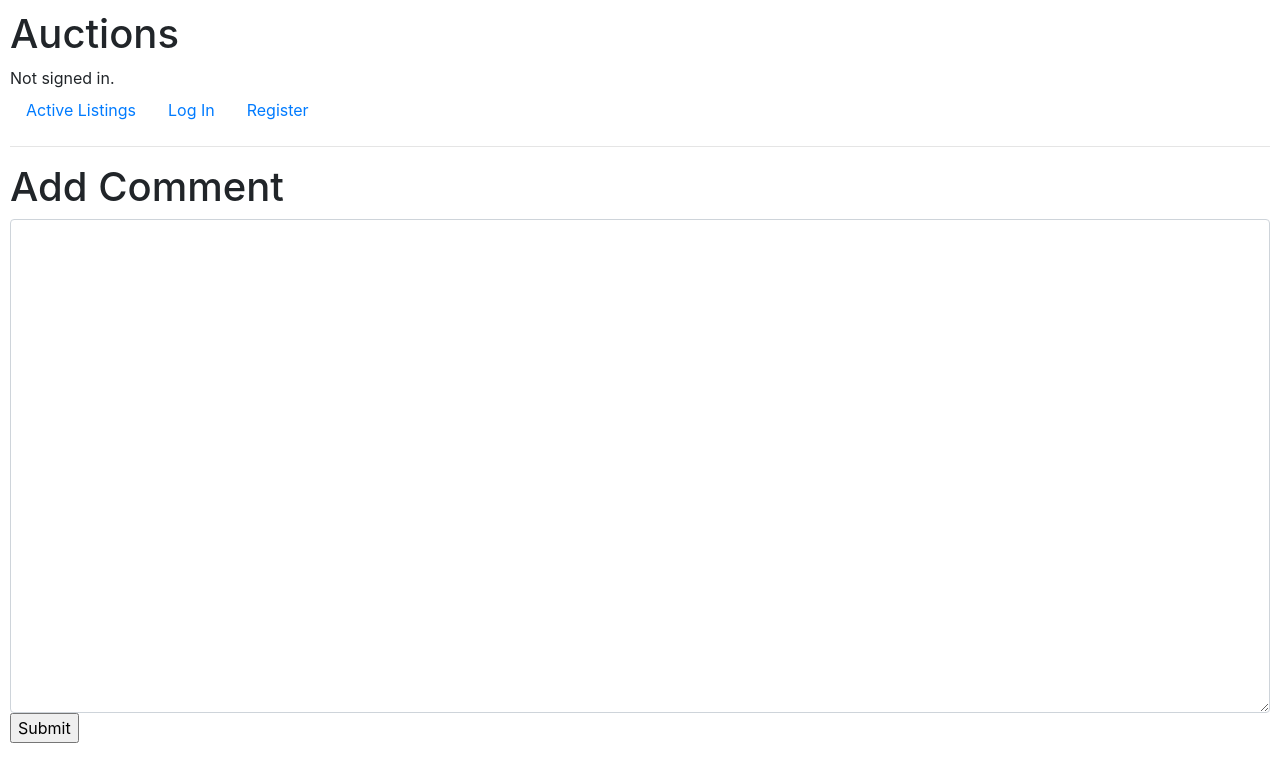
After one commit to hf97/CS50WebProgrammingWithPythonAndJavaScript, a Django app: page /1/comment in a window 1280 px wide. The commit adds this page. Shown: the top 782 px of the page. Run offline with Django 3.2, Linux system fonts and the light colour scheme; some libraries are stand-ins or nearby versions.

Commit message:
Comments finalizado

```diff
--- a/p2_commerce/auctions/models.py
+++ b/p2_commerce/auctions/models.py
@@ -7,6 +7,7 @@ class User(AbstractUser):
 
 class Comment(models.Model):
     user = models.ForeignKey(User, on_delete=models.PROTECT)
+    listing = models.ForeignKey("Listing", on_delete=models.PROTECT, default=0)
     text = models.CharField(max_length=1000)
     # TODO ver se blank esta bem
     date = models.DateTimeField(default=timezone.now, blank=True)
--- a/p2_commerce/auctions/static/auctions/styles.css
+++ b/p2_commerce/auctions/static/auctions/styles.css
@@ -12,3 +12,7 @@ img {
 .container {
     border-style: solid;
 }
+
+.userComment {
+    border-style: solid;
+}
--- /dev/null
+++ b/p2_commerce/auctions/templates/auctions/comment.html
@@ -0,0 +1,11 @@
+{% extends "auctions/layout.html" %}
+
+{% block body %}
+    <h1>Add Comment</h1>
+
+    <form action="{% url 'addComment' listingId %}" method="POST">
+        {% csrf_token %}
+        <textarea class="form-control" rows="20" id="newComment" name="newComment"></textarea>
+        <input type="submit">
+    </form>
+{% endblock %}
--- a/p2_commerce/auctions/urls.py
+++ b/p2_commerce/auctions/urls.py
@@ -15,5 +15,7 @@ urlpatterns = [
     path("<int:listingId>", views.listing, name="listing"),
     path("<str:category>", views.singleCategory, name="singleCategory"),
     path("<int:listingId>/add", views.addWatchlist, name="addWatchlist"),
-    path("<int:listingId>/remove", views.removeWatchlist, name="removeWatchlist")
+    path("<int:listingId>/remove", views.removeWatchlist, name="removeWatchlist"),
+    path("<int:listingId>/comment", views.comment, name="comment"),
+    path("<int:listingId>/addComment", views.addComment, name="addComment")
 ]
--- a/p2_commerce/auctions/views.py
+++ b/p2_commerce/auctions/views.py
@@ -143,7 +143,24 @@ def listing(request, listingId):
         inWL = True
     else:
         inWL = False
+    comments = []
+    for comment in Comment.objects.all():
+        if comment.listing.id == listingId:
+            comments.append(comment)
     return render(request, "auctions/listing.html", {
         "listing": listing,
-        "inWatchlist": inWL
+        "inWatchlist": inWL,
+        "comments": comments[::-1]
     })
+
+
+# COMMENT ---------------------------------------
+def comment(request, listingId):
+    return render(request, "auctions/comment.html", {
+        "listingId": listingId
+    })
+
+def addComment(request, listingId):
+    list = Listing.objects.get(id=listingId)
+    Comment.objects.create(user=request.user,listing=list, text=request.POST.get("newComment"))
+    return HttpResponseRedirect(reverse("listing", args=[listingId]))
```
Also changed, not shown: p2_commerce/auctions/templates/auctions/listing.html (+11 -0 lines), p2_commerce/auctions/migrations/0010_comment_listing.py (added), p2_commerce/db.sqlite3.
